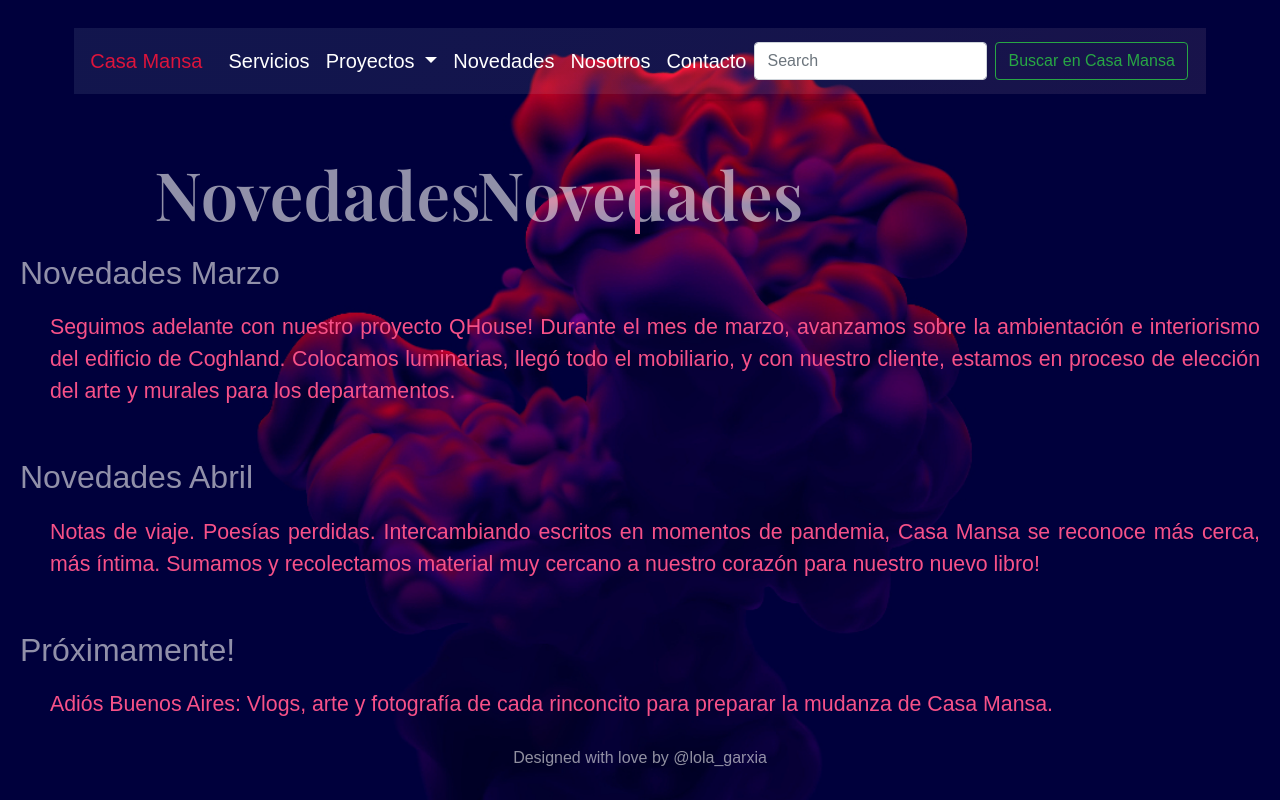
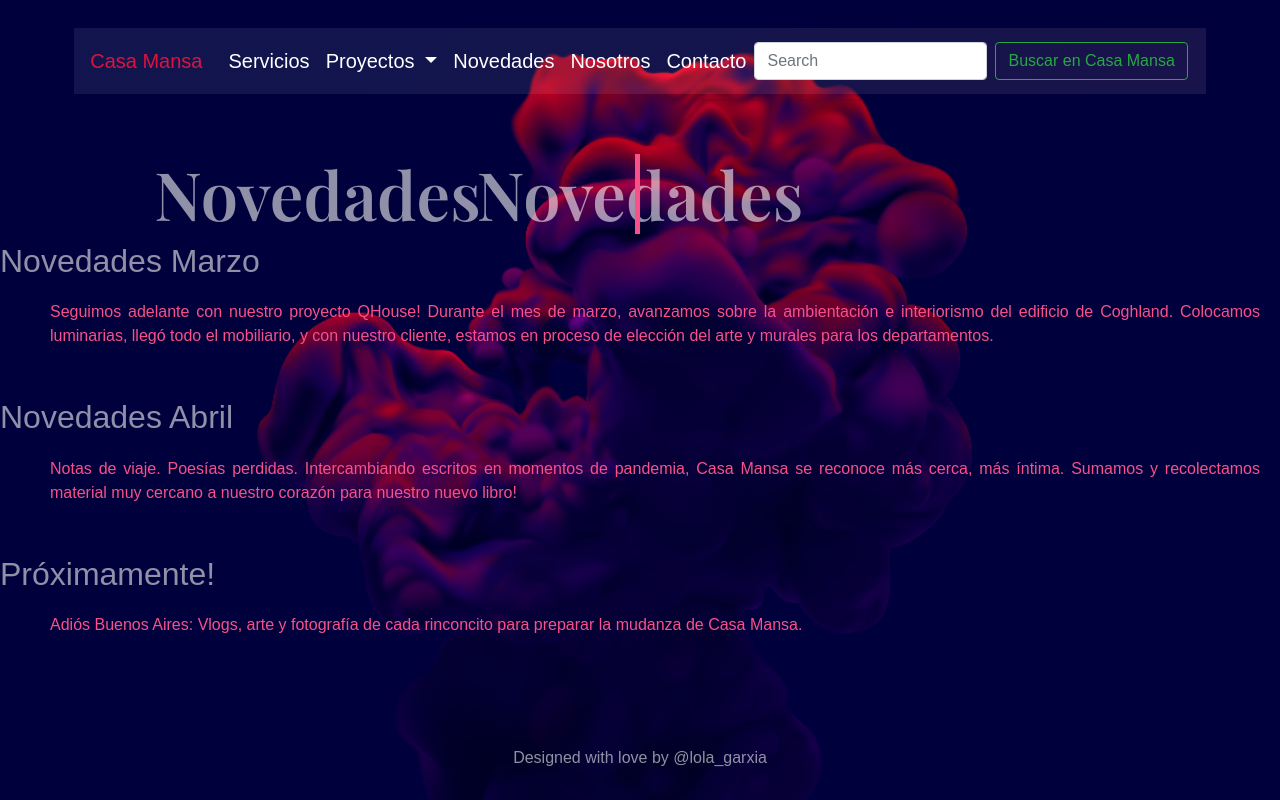
Before and after one commit to RocioGarxia/Casamansa, a website: page novedades.html in a window 1280 px wide. Drawn offline with nearby package versions, Linux system fonts and the light colour scheme; a web font is replaced by a local one.

Commit message:
nuevos cambios rem en sass tipografias

```diff
--- a/scss/_tipografias.scss
+++ b/scss/_tipografias.scss
@@ -1,5 +1,5 @@
 $style-casa-mansa-font: "Playfair Display", serif;
-$style-casa-manifesto: 50pt, "Playfair Display", serif;
+$style-casa-manifesto: 3.125rem, "Playfair Display", serif;
 $style-sections: "Playfair Display", serif;
 $style-slim: "Barlow Condensed", sans-serif;
 $style1-color: #faf8f894;
@@ -51,13 +51,13 @@ h2 {
     font-family: $style-slim;
     color: $style1-color;
     font-size: 1.25 rem;
-    margin: 20px;
+    margin: 1.25 rem;
 }
 
 p {
     font-family: $style-slim;
     color: $style2-color;
-    font-size: 16pt;
+    font-size: 1rem;
     margin: 20px 20px 50px 50px;
     text-align: justify;
 }
```
Also changed, not shown: css/prueba.css.
